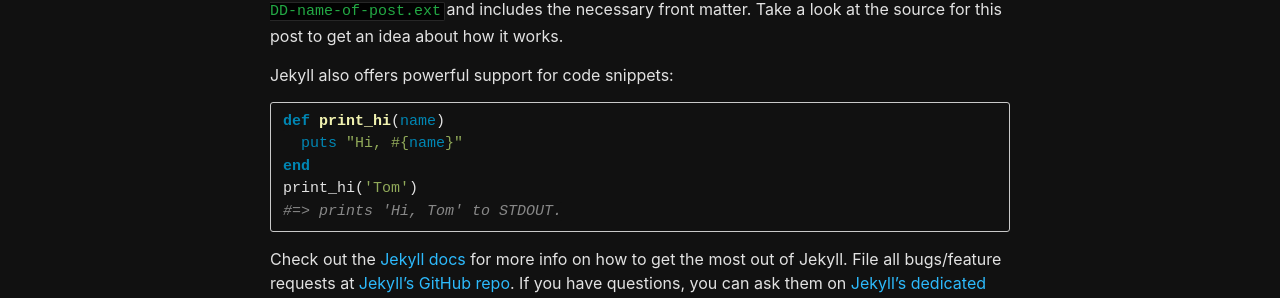
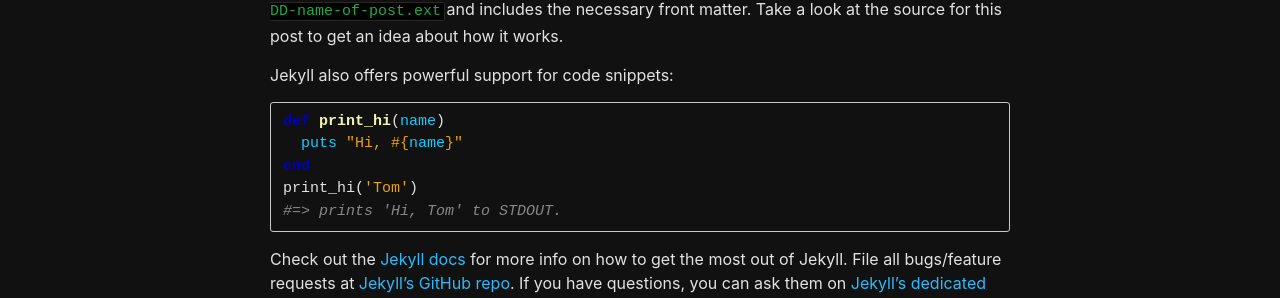
Before and after one commit to slackersecurity/blog, a Jekyll site: the page built from _posts/2018-07-13-welcome.md, in a window 1280 px wide. Shown: the part 345-643 px from the top of the page. Built offline with Jekyll 4.4.1, drawn with Linux system fonts in a browser that asks for light colours.

Commit message:
Update _syntax-highlighting.scss

```diff
--- a/_sass/minima/_syntax-highlighting.scss
+++ b/_sass/minima/_syntax-highlighting.scss
@@ -12,7 +12,7 @@
   .c     { color: #43894f; font-style: italic } // Comment
   .c1    { color: #43894f }
   .err   { color: #151515; background-color: #e3d2d2 } // Error
-  .k     { color: #0086B3; font-weight: bold } // Keyword
+  .k     { color: #0000bc; font-weight: bold } // Keyword
   .o     { color: #f4bf75; font-weight: bold } // Operator
   .cm    { color: #888; font-style: italic } // Comment.Multiline
   .cp    { color: #f4bf75; font-weight: bold } // Comment.Preproc
@@ -39,7 +39,7 @@
   .s     { color: #ce8c21 } // Literal.String
   .s1    { color: #ce8c21 } //
   .na    { color: #6a9fb5 } // Name.Attribute
-  .nb    { color: #0086B3 } // Name.Builtin
+  .nb    { color: #1cf } // Name.Builtin
   .nc    { color: #259; font-weight: bold } // Name.Class
   .no    { color: #008080 } // Name.Constant
   .ni    { color: #800080 } // Name.Entity
@@ -50,21 +50,21 @@
   .nv    { color: #f4bf75 } // Name.Variable
   .ow    { color: #f4bf75; font-weight: bold } // Operator.Word
   .w     { color: #d0d0d0 } // Text.Whitespace
-  .mf    { color: #90a959 } // Literal.Number.Float
-  .mh    { color: #90a959 } // Literal.Number.Hex
-  .mi    { color: #90a959 } // Literal.Number.Integer
-  .mo    { color: #90a959 } // Literal.Number.Oct
-  .sb    { color: #90a959 } // Literal.String.Backtick
-  .sc    { color: #90a959 } // Literal.String.Char
-  .sd    { color: #90a959 } // Literal.String.Doc
-  .s2    { color: #90a959 } // Literal.String.Double
-  .se    { color: #90a959 } // Literal.String.Escape
-  .sh    { color: #90a959 } // Literal.String.Heredoc
-  .si    { color: #90a959 } // Literal.String.Interpol
-  .sx    { color: #90a959 } // Literal.String.Other
+  .mf    { color: #eda200 } // Literal.Number.Float
+  .mh    { color: #eda200 } // Literal.Number.Hex
+  .mi    { color: #eda200 } // Literal.Number.Integer
+  .mo    { color: #eda200 } // Literal.Number.Oct
+  .sb    { color: #eda200 } // Literal.String.Backtick
+  .sc    { color: #eda200 } // Literal.String.Char
+  .sd    { color: #eda200 } // Literal.String.Doc
+  .s2    { color: #eda200 } // Literal.String.Double
+  .se    { color: #eda200 } // Literal.String.Escape
+  .sh    { color: #eda200 } // Literal.String.Heredoc
+  .si    { color: #eda200 } // Literal.String.Interpol
+  .sx    { color: #eda200 } // Literal.String.Other
   .sr    { color: #75b5aa } // Literal.String.Regex
-  .s1    { color: #90a959 } // Literal.String.Single
-  .ss    { color: #90a959 } // Literal.String.Symbol
+  .s1    { color: #eda200 } // Literal.String.Single
+  .ss    { color: #eda200 } // Literal.String.Symbol
   .bp    { color: #999 } // Name.Builtin.Pseudo
   .vc    { color: #099 } // Name.Variable.Class
   .vg    { color: #099 } // Name.Variable.Global
```
